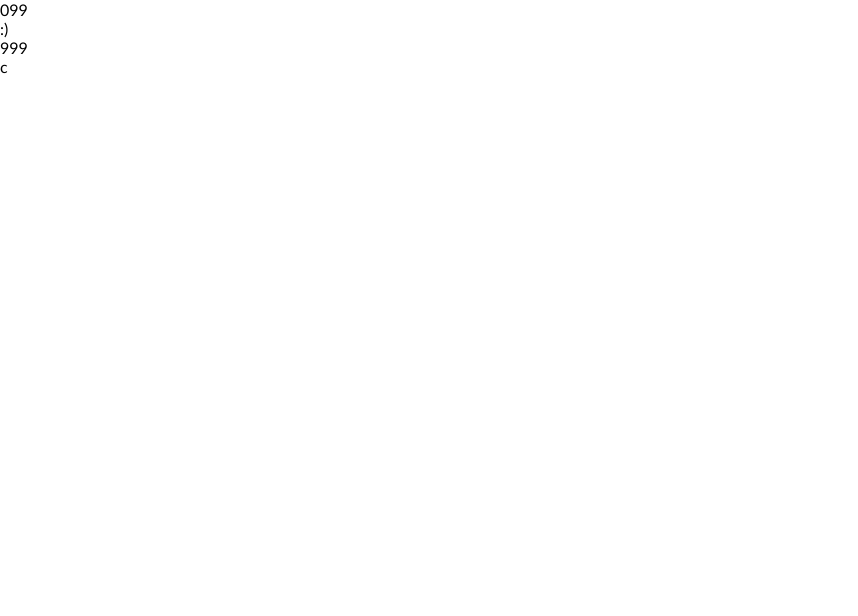
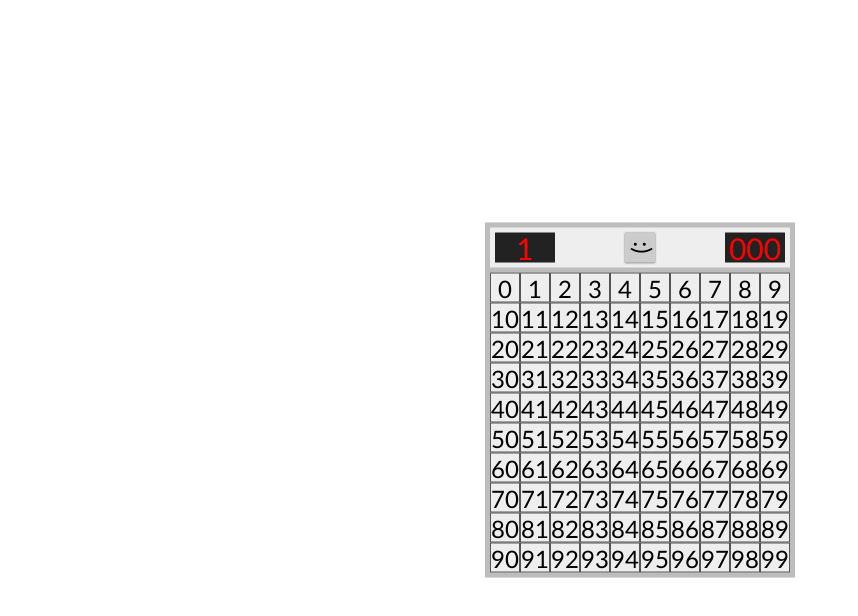
Before and after one commit to gaideliai/12-minesweeper, a plain HTML site: page index.html in a window 1280 px wide. Shown: the whole page, without its empty margins (0-858 px from the left). Drawn offline with Linux system fonts and the light colour scheme.

Commit message:
first version of cell rendering

```diff
--- a/css/minesweeper.css
+++ b/css/minesweeper.css
@@ -6,3 +6,68 @@ body * {
     box-sizing: border-box;
     font-family: 'Gill Sans', 'Gill Sans MT', Calibri, 'Trebuchet MS', sans-serif;
 }
+.minesweeper {
+    display: inline-block;
+    min-width: 180px;
+    width: 310px;
+    border: 5px solid #BDBDBD;
+    background-color: #eee;
+    position: absolute;
+    top: 50%;
+    left: 50%;
+    transform: translate(-50%, -50%);
+}
+    .minesweeper > .header {
+        display: inline-block;
+        float: left;
+        width: 100%;
+        padding: 5px;
+        border-bottom: 5px solid #BDBDBD;
+    }
+        .minesweeper > .header > .counter {
+            display: inline-block;
+            float: left;
+            width: 60px;
+            padding: 0 2px;
+            background-color: #222;
+            color: #f00;
+            font-size: 30px;
+            line-height: 30px;
+            text-align: center;
+        }
+        .minesweeper > .header > .smile {
+            display: inline-block;
+            float: left;
+            width: 30px;
+            height: 30px;
+            margin: 0 calc(50% - 75px);
+            line-height: 24px;
+            font-size: 24px;
+            text-align: center;
+            transform: rotate(90deg);
+            background-color: #ccc;
+            box-shadow: 0 0 2px #777;
+        }
+        .minesweeper > .header > .counter.timer {
+            float: right;
+        }
+
+    .minesweeper > .field {
+        display: inline-block;
+        float: left;
+        width: 100%;
+    }
+        .minesweeper > .field > .cell {
+            display: inline-block;
+            float: left;
+            width: 30px;
+            height: 30px;
+            border: 1px solid #555;
+            text-align: center;
+            font-size: 24px;
+            line-height: 30px;
+        }
+            .minesweeper > .field > .cell:hover {
+                background-color: #bbb;
+                cursor: pointer;
+            }
--- a/index.html
+++ b/index.html
@@ -3,8 +3,9 @@
 <head>
     <meta charset="UTF-8">
     <meta name="viewport" content="width=device-width, initial-scale=1.0">
-    <title>Document</title>
+    <title>Minesweeper</title>
     <link rel="stylesheet" href="./css/minesweeper.css">
+    <link rel="icon" href="./img/flag.png">
 </head>
 <body>
     <div id="game">MINESWEEPER GAME</div>
--- a/js/Minesweeper.js
+++ b/js/Minesweeper.js
@@ -7,6 +7,8 @@ class Minesweeper {
         this.bombsPercentage = bombsPercentage;
         this.bombsCount = 1;
 
+        //this.cells = [];
+
         this.init();
     }
 
@@ -15,7 +17,7 @@ class Minesweeper {
         this.render();
     }
 
-    validate (){
+    validate () {
         // patikriname, ar target selektorius egzistuoja
         const DOM = document.querySelector(this.target);
         if(!DOM) {
@@ -48,19 +50,34 @@ class Minesweeper {
             this.bombsCount = bombsCount;
         }
     }
+
     render () {
+        let cellHTML = '';
+        for (let i=0; i<this.width * this.height; i++){
+            cellHTML += `<div class="cell">${i}</div>`;
+        }
+
         let HTML = `<div class="header">
-                        <div class="bombs">099</div>
+                        <div class="counter bombs">${this.bombsCount}</div>
                         <div class="smile">:)</div>
-                        <div class="timer">999</div>
+                        <div class="counter timer">000</div>
                     </div>
                     <div class="field">
-                        <div class="cell">c</div>
+                        ${cellHTML}
                     </div>`;
         this.DOM.classList.add('minesweeper');
         this.DOM.innerHTML = HTML;
+
+        const cells = this.DOM.querySelectorAll('.cell');
+        for (let i=0; i<cells.length; i++){
+            cells[i].addEventListener( 'click', (e) => this.cellClick(e) );
         }
 
+    }
+
+    cellClick (event) {
+        console.log(event.target.innerText, this.target, this.bombsPercentage);
+    }
 }
 
 const game = new Minesweeper('#game', 10, 10, 15);
```
Also changed, not shown: img/flag.png (added). Lines whose indentation alone changed are shown as unchanged.
